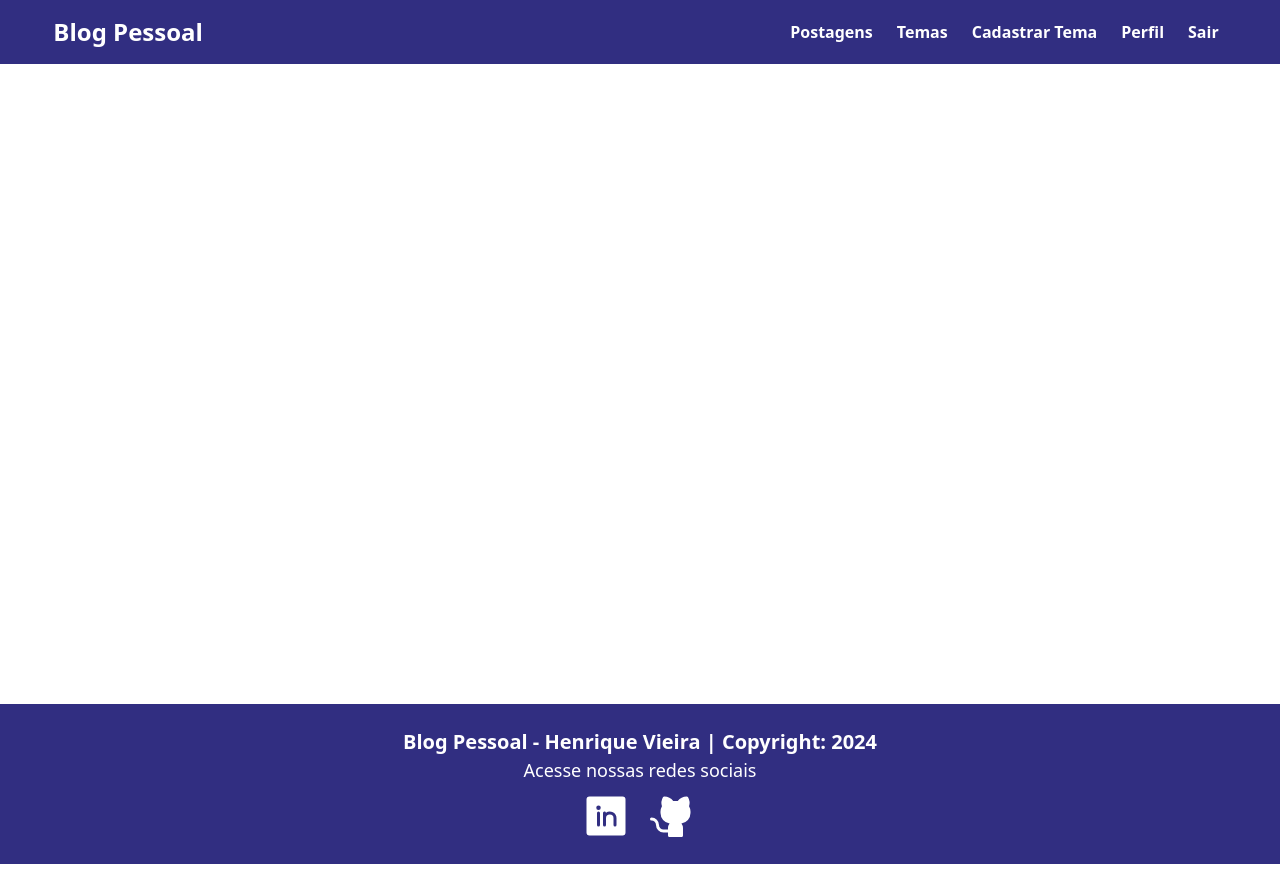
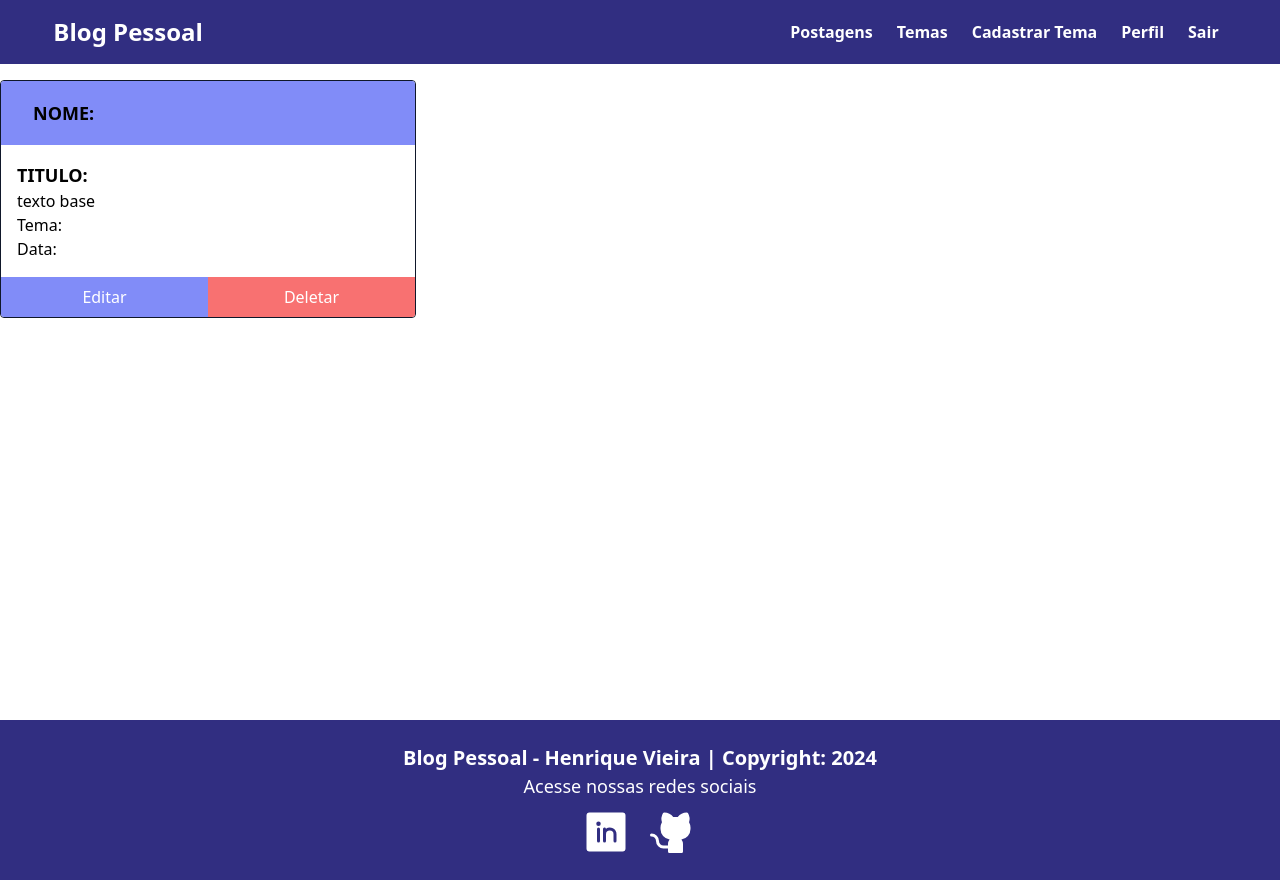
Before and after one commit to hrvieira/blogpessoal-react, a React (Vite) app: page /postagens in a window 1280 px wide. Built offline with nearby package versions, Linux system fonts and the light colour scheme.

Commit message:
feat: adicionando o componente  postagem sem parte lógica.

```diff
--- a/src/App.tsx
+++ b/src/App.tsx
@@ -8,6 +8,7 @@
 import ListaTemas from "./components/temas/listatemas/ListaTemas";
 import FormularioTema from "./components/temas/formulariotema/FormularioTema";
 import DeletarTema from "./components/temas/deletartema/DeletarTema";
+import ListaPostagens from "./components/postagens/listapostagens/ListaPostagens";
 
 function App() {
     return (
@@ -22,18 +23,10 @@
                             <Route path="/login" element={<Login />} />
                             <Route path="/cadastro" element={<Cadastro />} />
                             <Route path="/temas" element={<ListaTemas />} />
-                            <Route
-                                path="/cadastrotema"
-                                element={<FormularioTema />}
-                            />
-                            <Route
-                                path="/temas/editartema/:id"
-                                element={<FormularioTema />}
-                            />
-                            <Route
-                                path="/temas/deletartema/:id"
-                                element={<DeletarTema />}
-                            />
+                            <Route path="/cadastrotema" element={<FormularioTema />} />
+                            <Route path="/temas/editartema/:id" element={<FormularioTema />} />
+                            <Route path="/temas/deletartema/:id" element={<DeletarTema />} />
+                            <Route path="/postagens" element={<ListaPostagens />} />
                         </Routes>
                     </div>
                     <Footer />
--- a/src/components/navbar/Navbar.tsx
+++ b/src/components/navbar/Navbar.tsx
@@ -7,7 +7,7 @@
 
     const navigate = useNavigate()
 
-    const { handleLogout } = useContext(AuthContext);
+    const { usuario, handleLogout } = useContext(AuthContext);
 
     function logout() {
         handleLogout();
@@ -27,7 +27,7 @@
                     <nav>
                         <ul className="flex items-center gap-2 justify-end py-4 font-bold">
                             <li className="hover:shadow-liHeader hover:cursor-pointer hover:bg-indigo-700 rounded py-1 px-2 duration-300">
-                                Postagens
+                                <Link to="/postagens">Postagens</Link>
                             </li>
                             <li className="hover:shadow-liHeader hover:cursor-pointer hover:bg-indigo-700 rounded py-1 px-2 duration-300">
                                 <Link to="/temas">Temas</Link>
--- /dev/null
+++ b/src/components/postagens/cardpostagem/CardPostagem.tsx
@@ -0,0 +1,38 @@
+import { Link } from "react-router-dom";
+
+function CardPostagem() {
+    return (
+        <div className="border-slate-900 border flex flex-col rounded overflow-hidden justify-between">
+            <div>
+                <div className="flex w-full bg-indigo-400 py-2 px-4 items-center gap-4">
+                    <img src="" className="h-12 rounded-full" alt="" />
+                    <h3 className="text-lg font-bold text-center uppercase ">
+                        Nome:
+                    </h3>
+                </div>
+                <div className="p-4 ">
+                    <h4 className="text-lg font-semibold uppercase">Titulo:</h4>
+                    <p>texto base</p>
+                    <p>Tema: </p>
+                    <p>Data: </p>
+                </div>
+            </div>
+            <div className="flex">
+                <Link
+                    to=""
+                    className="w-full text-white bg-indigo-400 hover:bg-indigo-800 flex items-center justify-center py-2"
+                >
+                    <button>Editar</button>
+                </Link>
+                <Link
+                    to=""
+                    className="text-white bg-red-400 hover:bg-red-700 w-full flex items-center justify-center"
+                >
+                    <button>Deletar</button>
+                </Link>
+            </div>
+        </div>
+    );
+}
+
+export default CardPostagem;
--- /dev/null
+++ b/src/components/postagens/listapostagens/ListaPostagens.tsx
@@ -0,0 +1,13 @@
+import CardPostagem from "../cardpostagem/CardPostagem";
+
+function ListaPostagens() {
+     return (
+        <>
+            <div className="container mx-auto my-4 grid grid-cols-1 md:grid-cols-2 lg:grid-cols-3 gap-4">
+                <CardPostagem />
+            </div>
+        </>
+     );
+}
+
+export default ListaPostagens;
--- a/src/pages/home/Home.tsx
+++ b/src/pages/home/Home.tsx
@@ -1,3 +1,6 @@
+import ListaPostagens from "../../components/postagens/listapostagens/ListaPostagens";
+import homeLogo from "../../assets/home.png"
+
 function Home() {
     return (
         <>
@@ -17,13 +20,14 @@
 
                     <div className="flex justify-center">
                         <img
-                            src="https://i.imgur.com/VpwApCU.png"
+                            src={homeLogo}
                             alt="Imagem da Página Home"
                             className="w-2/4 tablet:w-2/3"
                         />
                     </div>
                 </div>
             </div>
+            <ListaPostagens />
         </>
     );
 }
```
Also changed, not shown: src/assets/home.png (added), src/assets/login.jpg (added).
